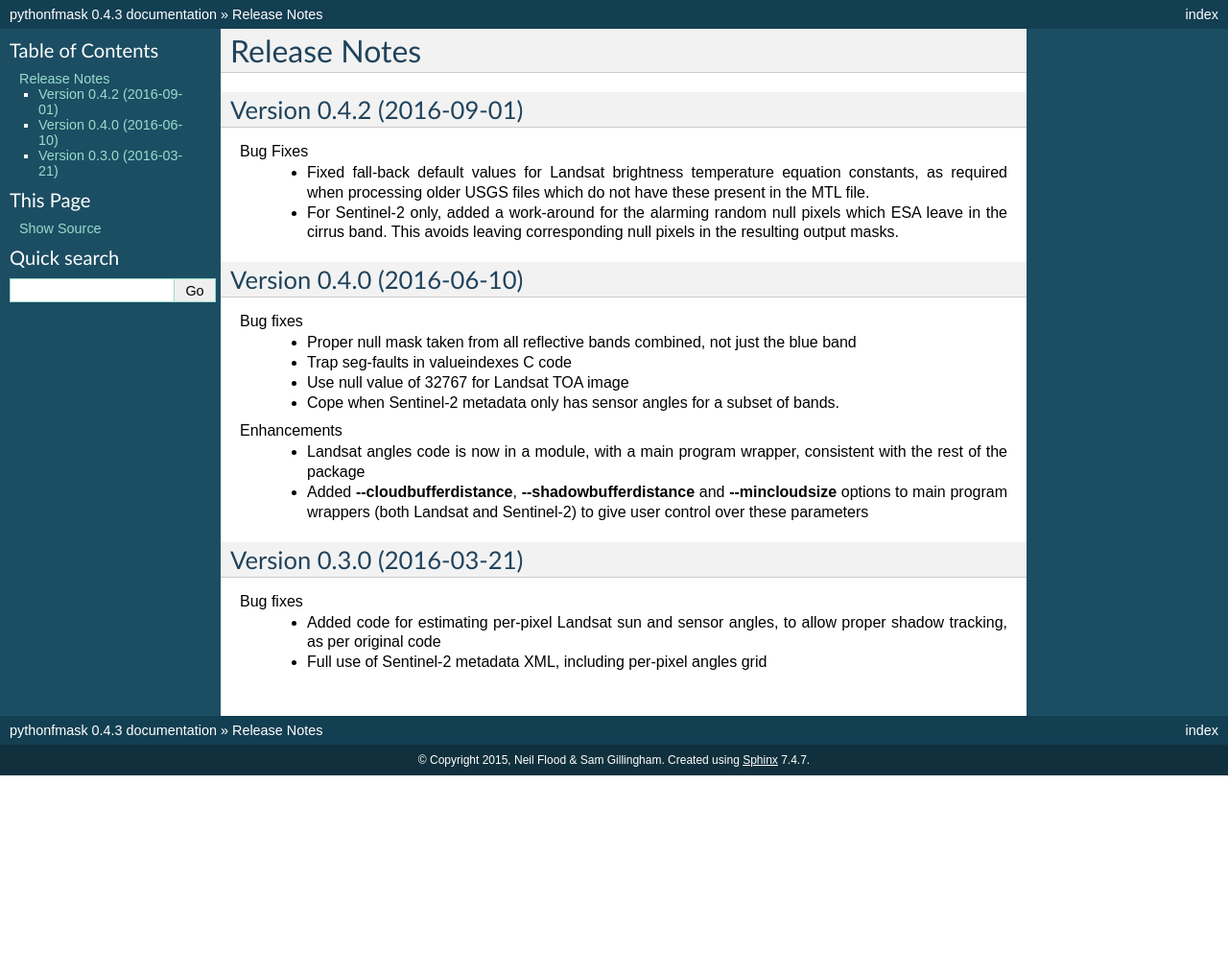
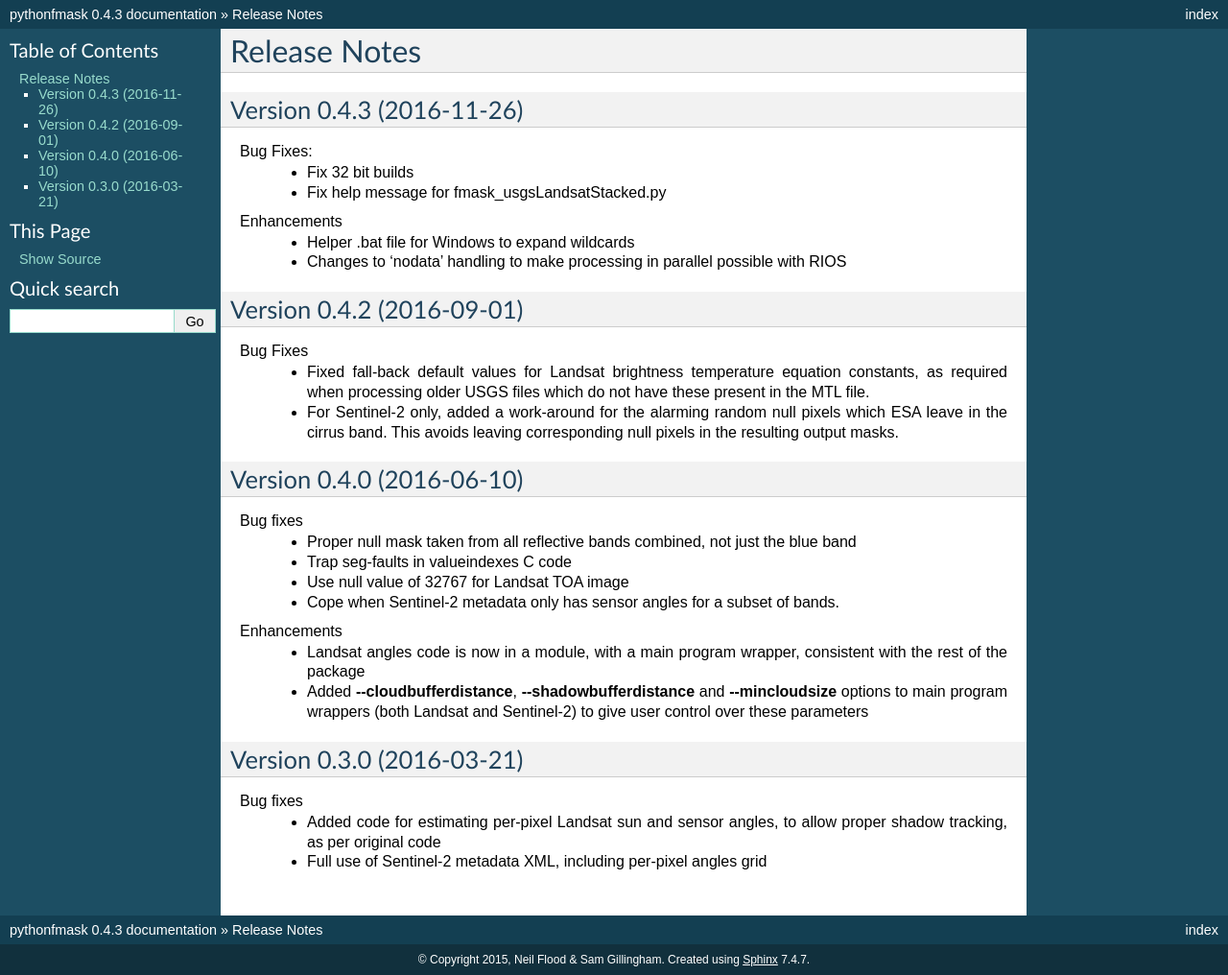
Before and after one commit to ubarsc/python-fmask, a Sphinx documentation site: the page built from doc/source/releasenotes.rst, in a window 1280 px wide. Shown: the whole page at 96% size. Built offline with Sphinx 7.4.7, drawn with Linux system fonts in a browser that asks for light colours; formulas are drawn with MathJax 3; before the commit the page ends 900 px from its top, so only the background shows below that.

Commit message:
updated release notes

```diff
--- a/doc/source/releasenotes.rst
+++ b/doc/source/releasenotes.rst
@@ -1,5 +1,17 @@
 Release Notes
 =============
+
+Version 0.4.3 (2016-11-26)
+--------------------------
+
+Bug Fixes:
+  * Fix 32 bit builds
+  * Fix help message for fmask_usgsLandsatStacked.py
+
+Enhancements
+  * Helper .bat file for Windows to expand wildcards
+  * Changes to 'nodata' handling to make processing in parallel possible with RIOS
+
 
 Version 0.4.2 (2016-09-01)
 --------------------------
```
